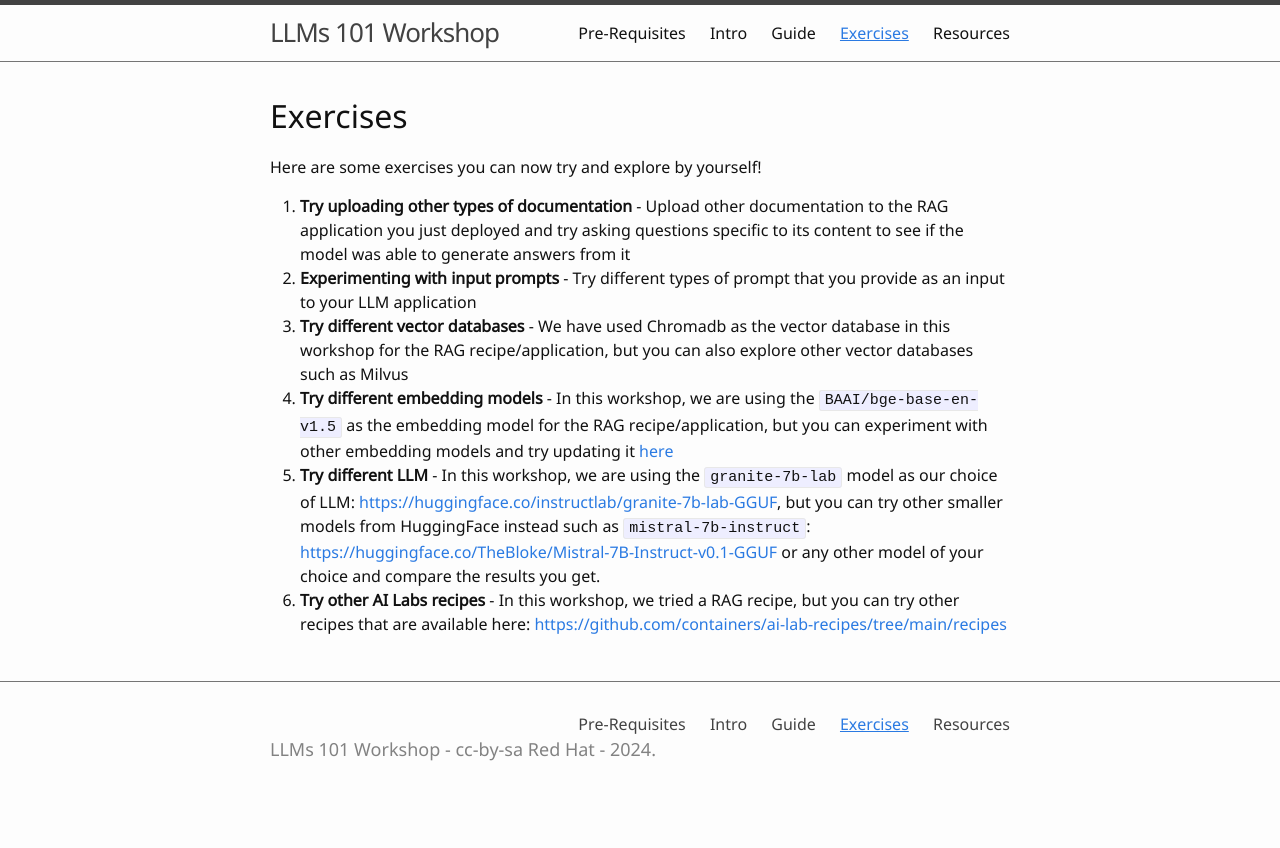
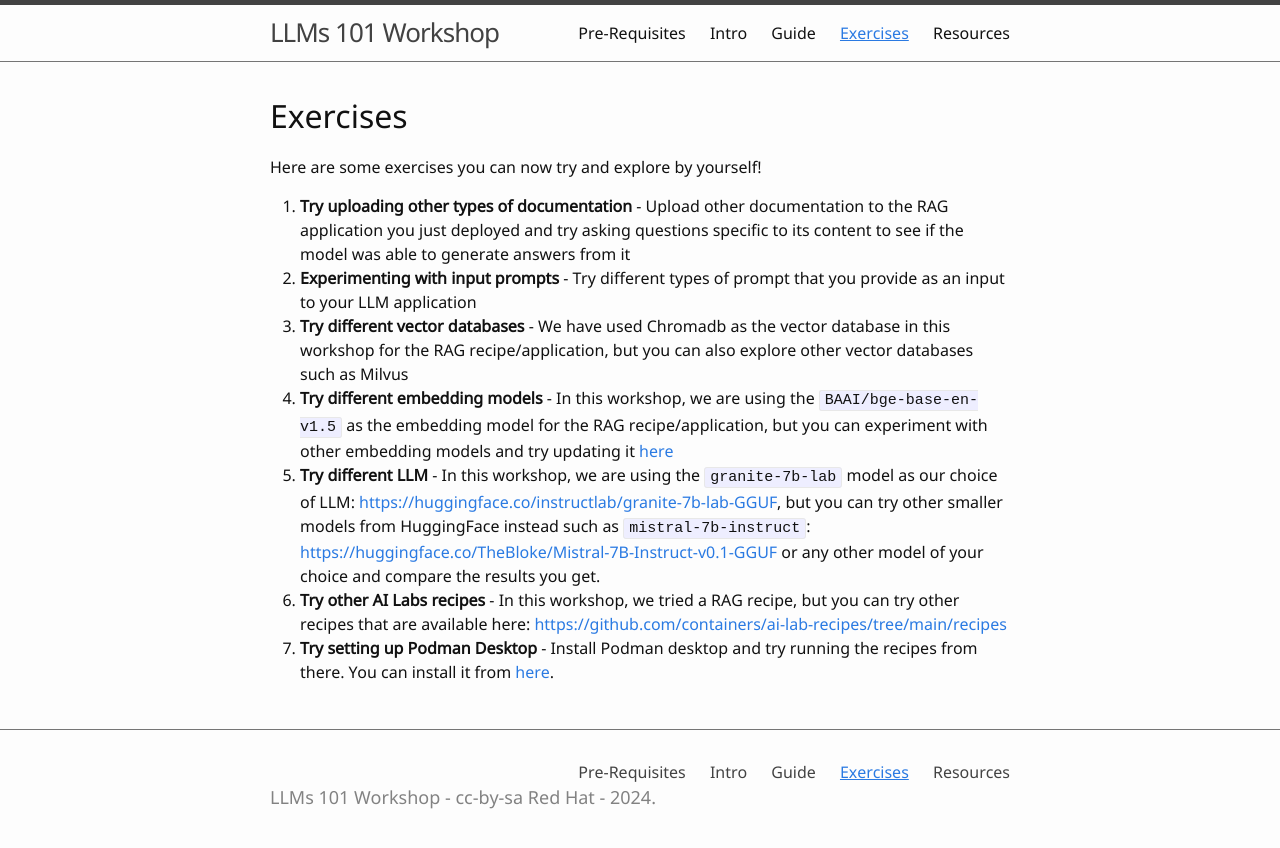
Before and after one commit to hemajv/devconf-llm-workshop, a Jekyll site: the page built from 3-lesson.md, in a window 1280 px wide. Shown: the top 848 px of the page. Built offline with Jekyll 4.4.1, drawn with Linux system fonts in a browser that asks for light colours.

Commit message:
Update 3-lesson.md

```diff
--- a/3-lesson.md
+++ b/3-lesson.md
@@ -14,3 +14,4 @@ Here are some exercises you can now try and explore by yourself!
 4. **Try different embedding models** - In this workshop, we are using the `BAAI/bge-base-en-v1.5` as the embedding model for the RAG recipe/application, but you can experiment with other embedding models and try updating it [here](https://github.com/containers/ai-lab-recipes/blob/main/recipes/natural_language_processing/rag/app/rag_app.py#L17C48-L17C69)
 5. **Try different LLM** - In this workshop, we are using the `granite-7b-lab` model as our choice of LLM: [https://huggingface.co/instructlab/granite-7b-lab-GGUF](https://huggingface.co/instructlab/granite-7b-lab-GGUF), but you can try other smaller models from HuggingFace instead such as `mistral-7b-instruct`: [https://huggingface.co/TheBloke/Mistral-7B-Instruct-v0.1-GGUF](https://huggingface.co/TheBloke/Mistral-7B-Instruct-v0.1-GGUF) or any other model of your choice and compare the results you get.
 6. **Try other AI Labs recipes** - In this workshop, we tried a RAG recipe, but you can try other recipes that are available here: [https://github.com/containers/ai-lab-recipes/tree/main/recipes](https://github.com/containers/ai-lab-recipes/tree/main/recipes)
+7. **Try setting up Podman Desktop** - Install Podman desktop and try running the recipes from there. You can install it from [here](https://podman-desktop.io/).
```
